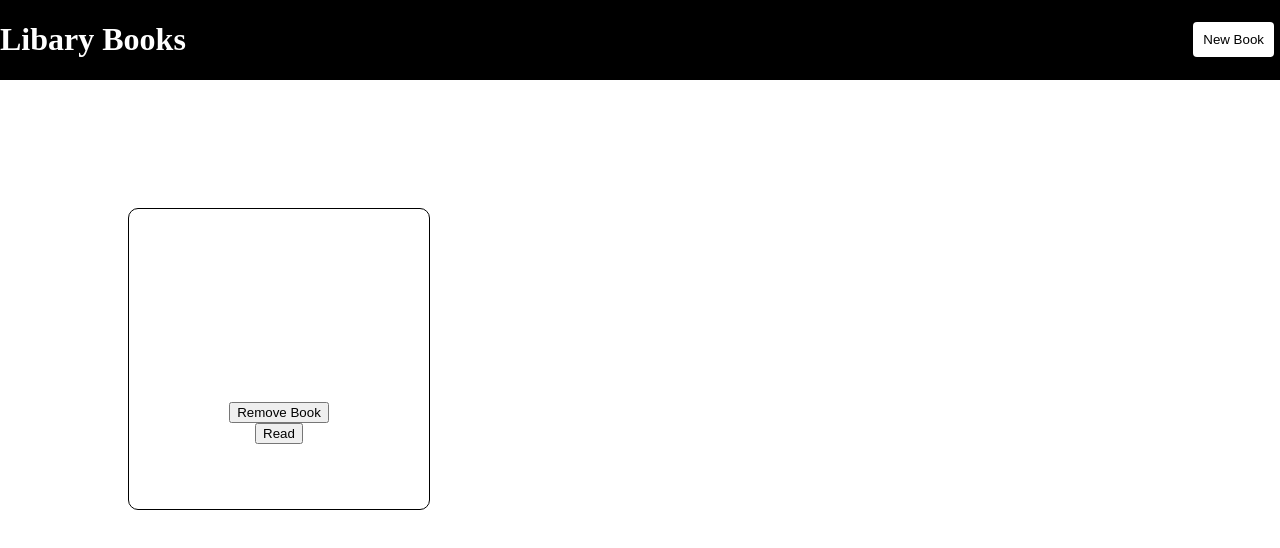
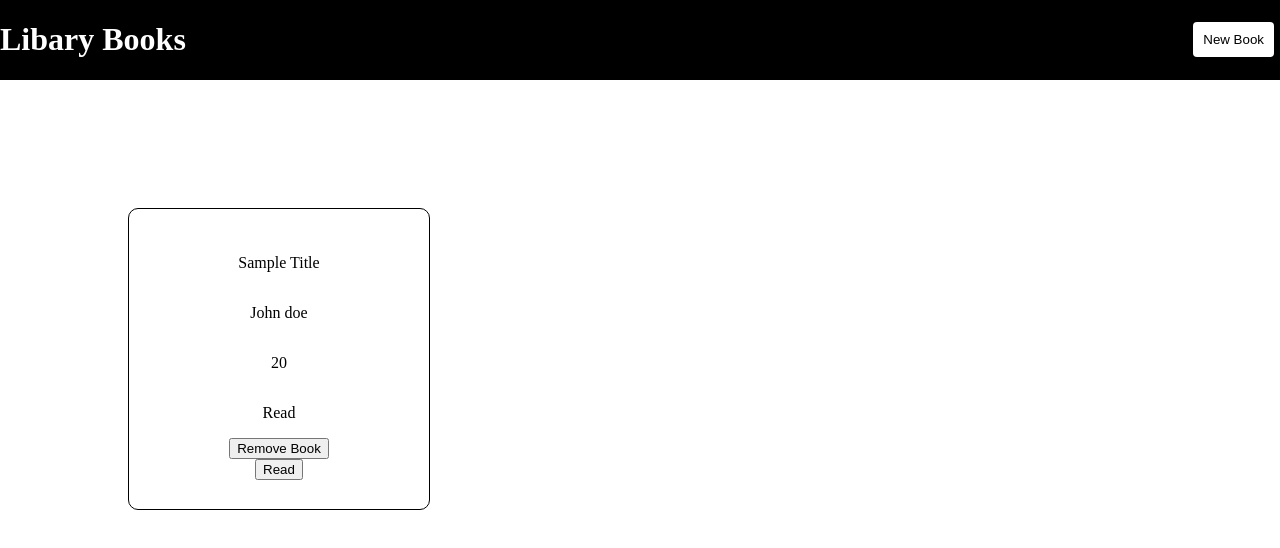
Before and after one commit to shermansjliu/project-library, a plain HTML site: page index.html in a window 1280 px wide. Drawn offline with Linux system fonts and the light colour scheme.

Commit message:
changed default book

```diff
--- a/index.html
+++ b/index.html
@@ -30,10 +30,10 @@
     </header>
     <div class="library">
         <div class="b-card">
-            <p class="attribute"></p>
-            <p class="attribute"></p>
-            <p class="attribute"></p>
-            <p class="attribute"></p>
+            <p>Sample Title</p>
+            <p>John doe</p>
+            <p>20</p>
+            <p>Read</p>
             <button class="remove-book-btn">Remove Book</button>
             <button class="read-btn">Read</button>
         </div>
```
